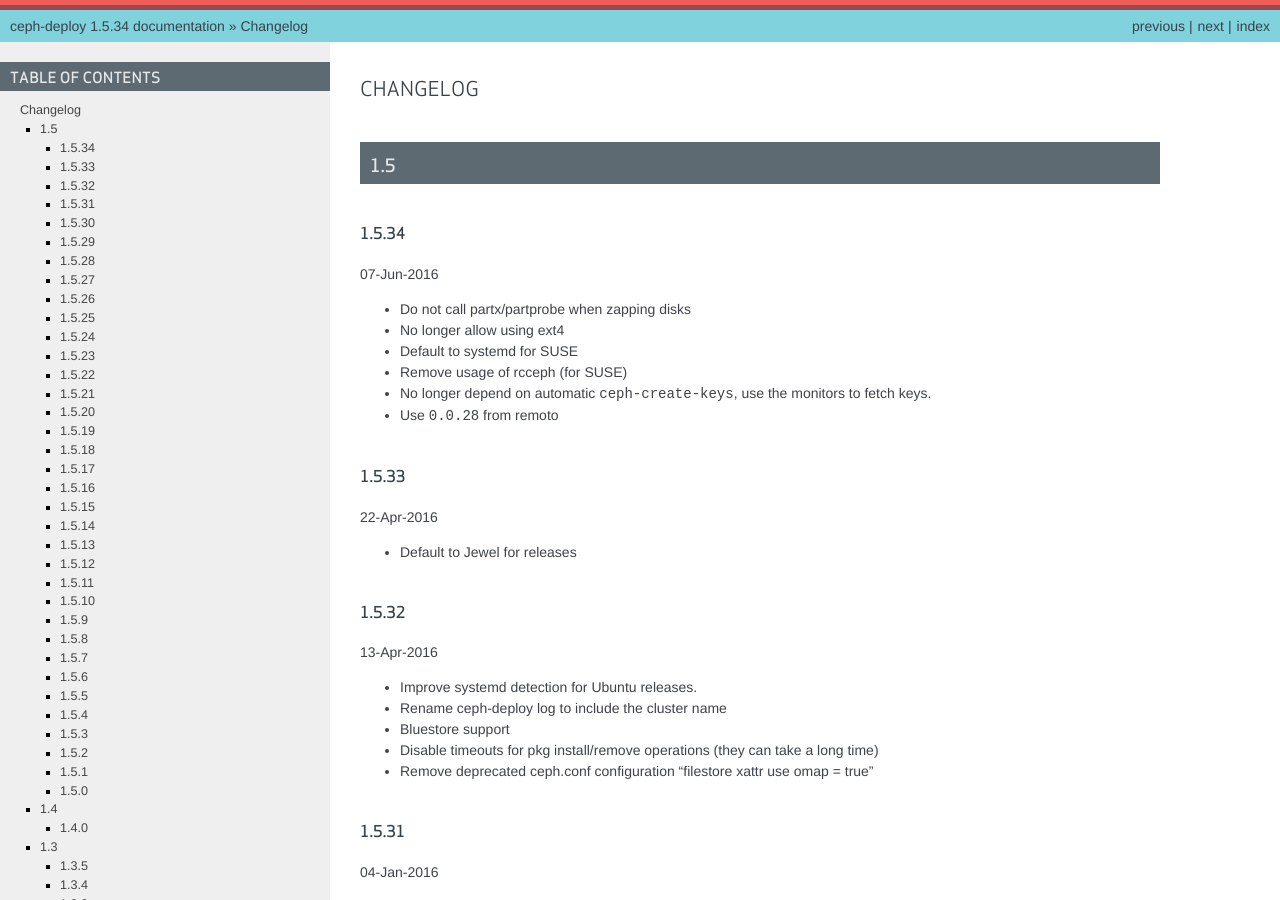
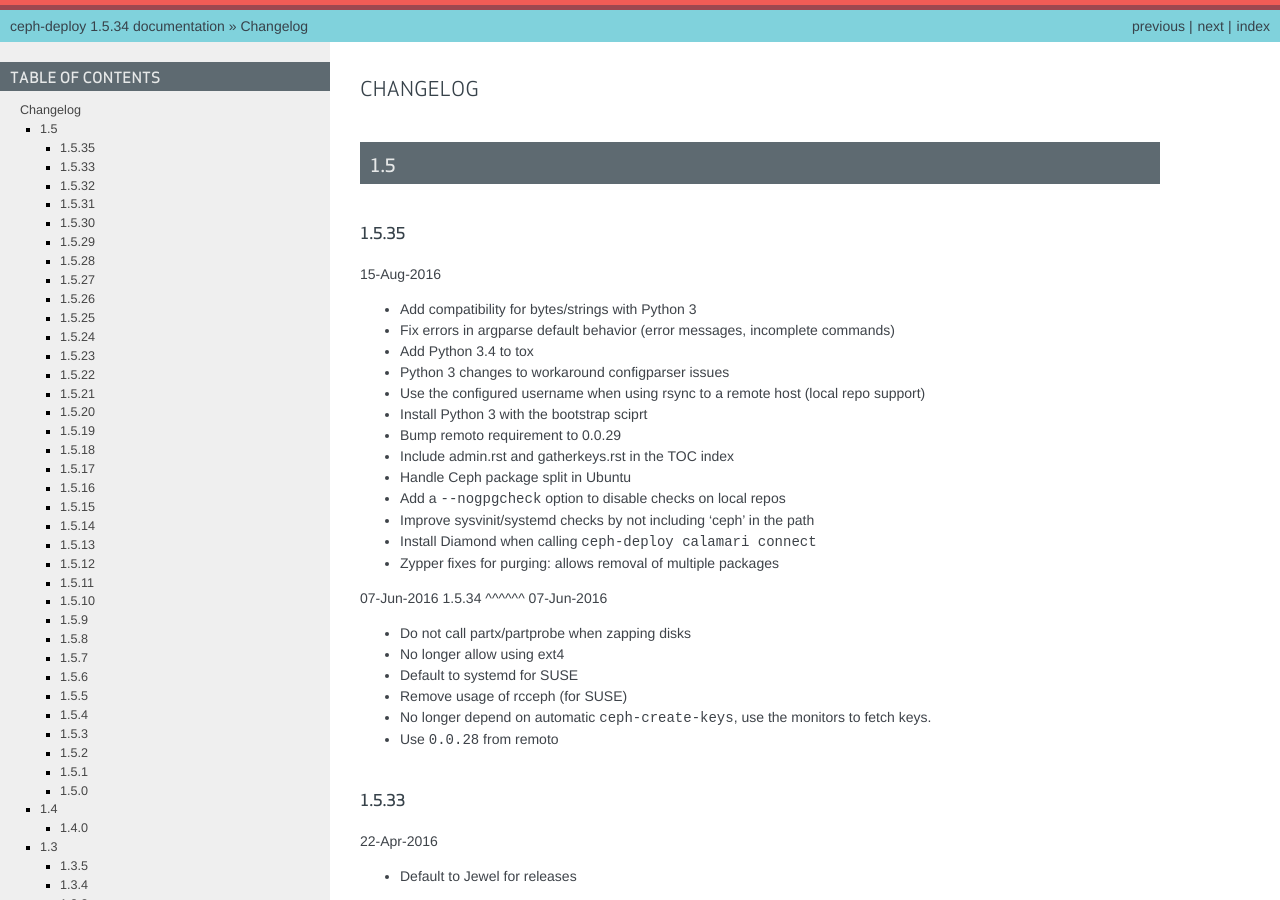
Before and after one commit to ceph/ceph-deploy, a Sphinx documentation site: the page built from docs/source/changelog.rst, in a window 1280 px wide and 900 px high. Built offline with Sphinx 7.4.7, drawn with Linux system fonts in a browser that asks for light colours.

Commit message:
[RM-17024] docs: update changelog for 1.5.35
Signed-off-by: Alfredo Deza <adeza@redhat.com>

```diff
--- a/docs/source/changelog.rst
+++ b/docs/source/changelog.rst
@@ -4,6 +4,27 @@
 1.5
 ---
 
+1.5.35
+^^^^^^
+15-Aug-2016
+
+* Add compatibility for bytes/strings with Python 3
+* Fix errors in argparse default behavior (error messages, incomplete commands)
+* Add Python 3.4 to tox
+* Python 3 changes to workaround configparser issues
+* Use the configured username when using rsync to a remote host (local repo
+  support)
+* Install Python 3 with the bootstrap sciprt
+* Bump remoto requirement to 0.0.29
+* Include admin.rst and gatherkeys.rst in the TOC index
+* Handle Ceph package split in Ubuntu
+* Add a ``--nogpgcheck`` option to disable checks on local repos
+* Improve sysvinit/systemd checks by not including 'ceph' in the path
+* Install Diamond when calling ``ceph-deploy calamari connect``
+* Zypper fixes for purging: allows removal of multiple packages
+
+
+07-Jun-2016
 1.5.34
 ^^^^^^
 07-Jun-2016
```
